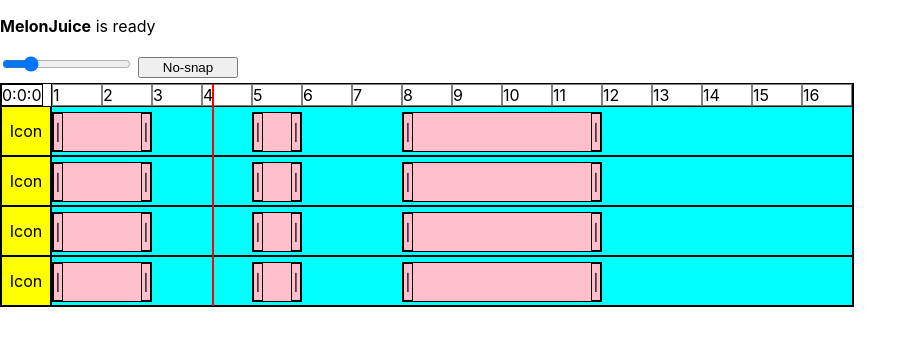
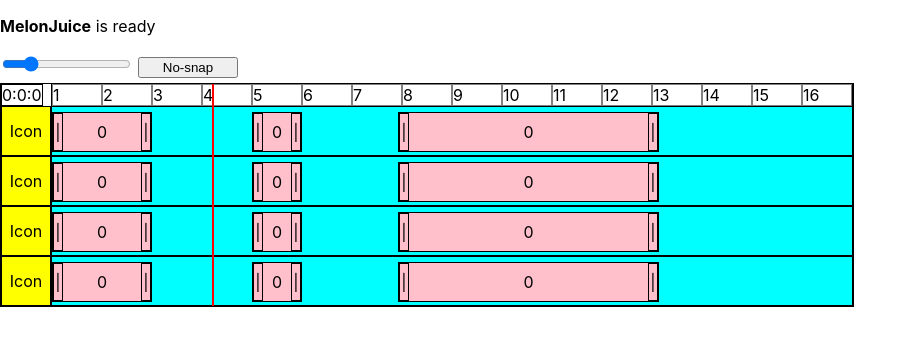
Before and after one commit to purewack/melonJuice-web, a React (Create React App) app: page / in a window 1280 px wide. Shown: the top 346 px of the page, without its empty margins (0-917 px from the left). Built offline with nearby package versions, Linux system fonts and the light colour scheme.

Commit message:
working region resizes with crude offset

```diff
--- a/src/App.js
+++ b/src/App.js
@@ -20,21 +20,21 @@ function App() {
   const [regions, setRegions] = useState([
     {
       bufferId: 1,
-      timeBufferOffset:0,
-      timeStart:0,
-      timeDuration:2,
+      rBufferOffset:0,
+      rStart:0,
+      rDuration:2,
     },
     {
       bufferId: 2,
-      timeBufferOffset:0,
-      timeStart:4,
-      timeDuration:1,
+      rBufferOffset:0,
+      rStart:4,
+      rDuration:1,
     },
     {
       bufferId: 3,
-      timeBufferOffset:0,
-      timeStart:7,
-      timeDuration:4,
+      rBufferOffset:0,
+      rStart:6.92,
+      rDuration:5.22,
     }
   ])
 
--- a/src/components/AudioRegion.js
+++ b/src/components/AudioRegion.js
@@ -2,8 +2,9 @@ import './components.css';
 import {useState,useEffect,useRef} from 'react'
 
 const AudioRegion = ({region, setRegion, bar, shouldSnap, mousePos})=>{
-  const [left, setLeft] = useState()
-  const [width, setWidth] = useState()
+  const [bStart, setBStart] = useState()
+  const [bDuration, setBDuration] = useState()
+  const [bOffset, setBOffset] = useState()
   const [drag, setDrag] = useState()
   const preClick = useRef()
   const resizeArea = 10;
@@ -12,50 +13,60 @@ const AudioRegion = ({region, setRegion, bar, shouldSnap, mousePos})=>{
     if(shouldSnap){
       let b = (bar/shouldSnap)
       let l = Math.floor(ll/b)*b
-      console.log(l);
       return l;
     }
     return ll
   }
 
   useEffect(()=>{
-    setLeft(bar*region.timeStart)
-    setWidth(bar*region.timeDuration)
+    setBStart(bar*region.rStart)
+    setBDuration(bar*region.rDuration)
+    setBOffset(bar*region.rBufferOffset)
   },[region,bar])
 
   useEffect(()=>{
     if(!mousePos) mouseUp(null);
     if(!drag || !mousePos) return
+
     let pe = preClick.current
-    let delta = snapCalc(mousePos - pe.x )
+    let delta = snapCalc(mousePos - pe.cx)
+    let ne = snapCalc(mousePos - 50)
+
+    console.log({delta})
+
     switch (drag) {
       case 'EndHandle':
-        setWidth(snapCalc(mousePos + delta) - (pe.left - 50))
+        setBDuration(ne - pe.left)
         break;
 
       case 'StartHandle':
-        setLeft(pe.left + delta)
-        setWidth(pe.width - delta)
+        let o = (pe.o+ne)-pe.left
+        if(o >= 0){
+          setBOffset(o)
+          setBStart(ne)
+          setBDuration(pe.right-ne)
+        }
         break;
 
       default:
-        setLeft(pe.left + delta)
+        setBStart(snapCalc(pe.left) + delta)
         break;
     }
   },[mousePos])
 
   const mouseDown = (e)=>{
     e.preventDefault()
-    preClick.current = {x:e.clientX ,left:snapCalc(left), width}
+    preClick.current = {cx:e.clientX, left: bStart, width: bDuration, right:bStart+bDuration, o:bOffset}
     setDrag(e.target.className)
   }
   const mouseUp = (e)=>{
     if(e)
     e.preventDefault()
     setDrag(null)
-    let s = 1 + left/bar;
-    let d = 1 + width/bar;
-    console.log({s,d})
+    let s = 1 + bStart/bar;
+    let d = 1 + bDuration/bar;
+    let o = 1 + bOffset/bar;
+    console.log({s,d,o})
     //setRegion()
   }
 
@@ -63,12 +74,12 @@ const AudioRegion = ({region, setRegion, bar, shouldSnap, mousePos})=>{
 
   return(<div
     className={drag ? 'AudioRegion AudioRegionDrag' : 'AudioRegion'}
-    style={{width, left}}
+    style={{width: bDuration, left: bStart}}
     onMouseDown={mouseDown}
     onMouseUp={mouseUp}
     >
     <span className='StartHandle' style={pointerEvents}>|</span>
-    <span> </span>
+    <span> {bOffset} </span>
     <span className='EndHandle' style={pointerEvents}>|</span>
   </div>)
 }
```
Also changed, not shown: src/audio/AudioEngine.js (+5 -5 lines).
